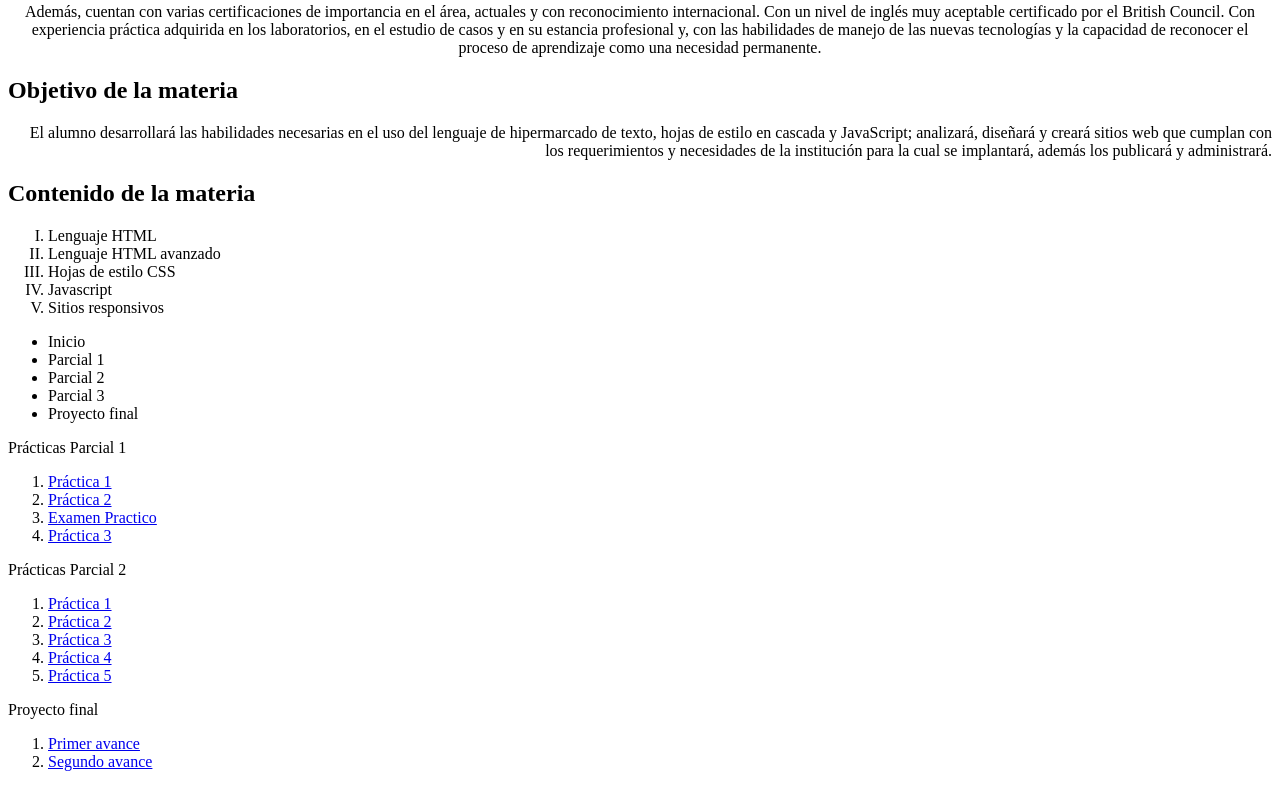
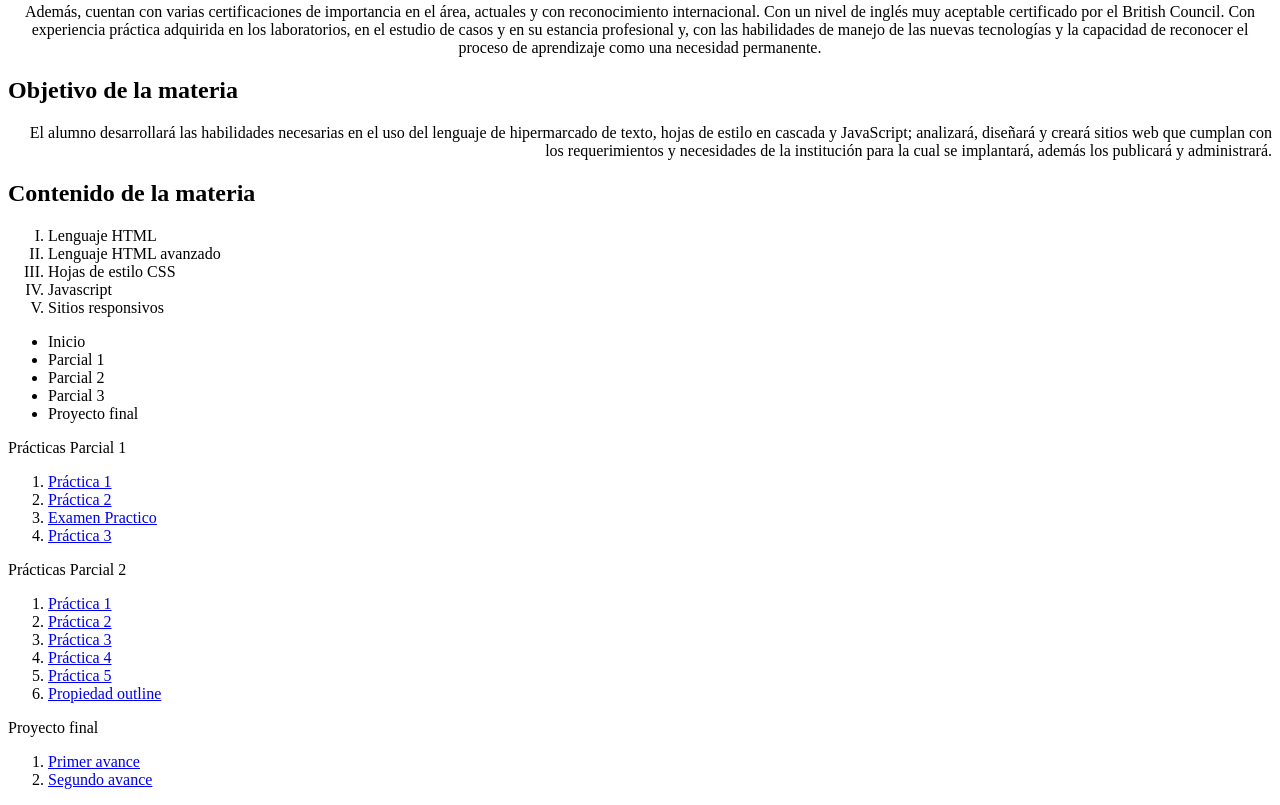
Before and after one commit to Starfisheunyoung/portafolio1, a plain HTML site: page index.html in a window 1280 px wide. Shown: the part 688-1493 px from the top of the page. Drawn offline with Linux system fonts and the light colour scheme.

Commit message:
Update index.html

```diff
--- a/index.html
+++ b/index.html
@@ -76,6 +76,7 @@
             <li><a href="Cinepolis.html">Práctica 3</a></li>
             <li><a href="Práctica 4 CSS.html">Práctica 4</a></li>
             <li><a href="PRACTICA 5 Formularios y CSS.html">Práctica 5</a></li>
+            <li><a href="overflow.html">Propiedad outline</a></li>
         </ol>
         Proyecto final
         <ol>
```
